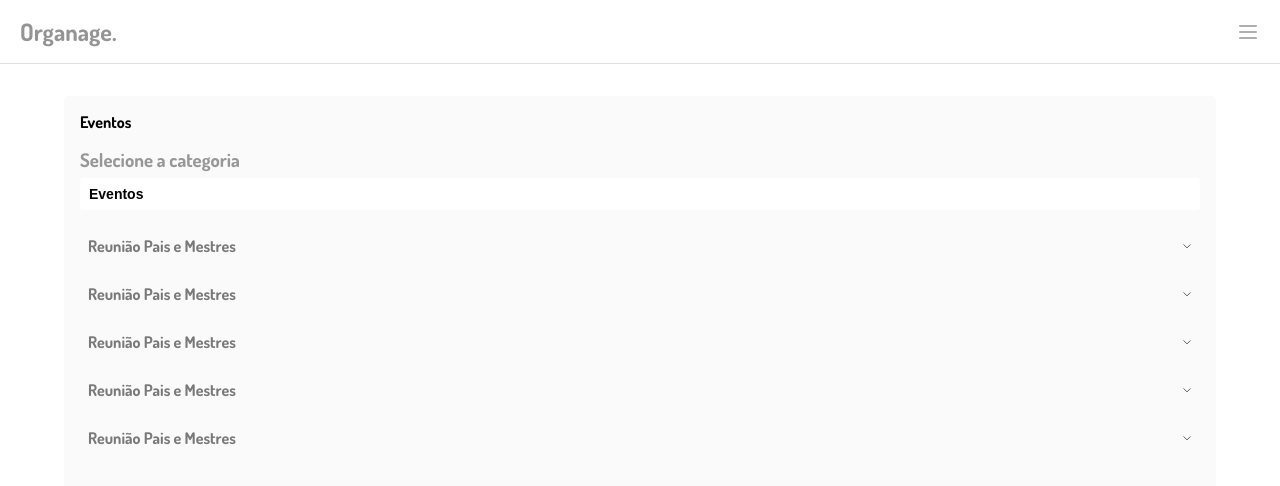
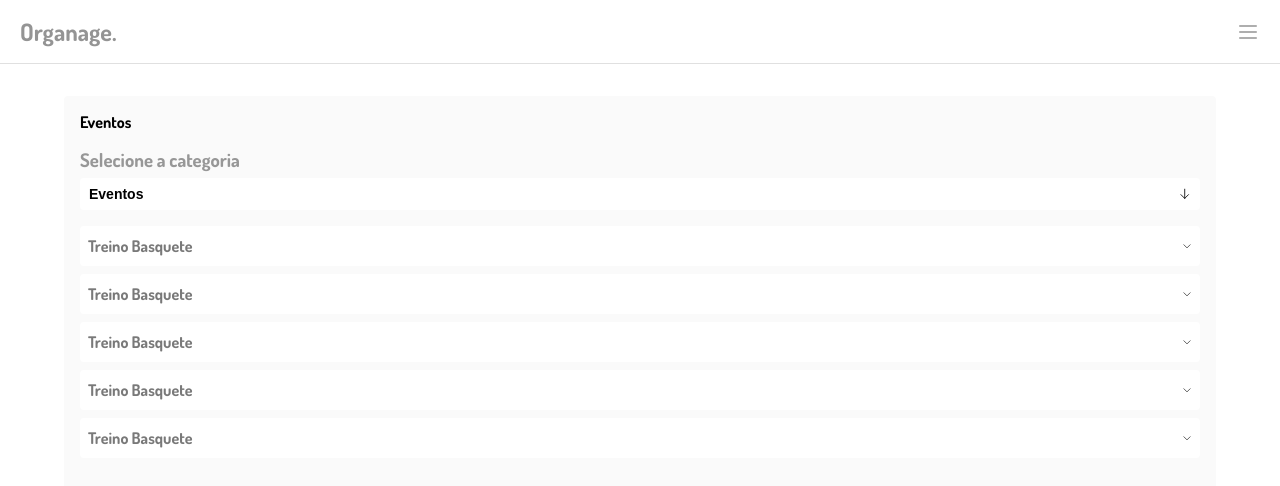
Before and after one commit to DamasoMagno/Organage, a React (Vite) app in the folder web/: page /calendar in a window 1280 px wide. Shown: the top 486 px of the page. Built offline with nearby package versions, Linux system fonts and the light colour scheme.

Commit message:
Frontend finished

```diff
--- a/web/src/components/DetailsDataModal/styles.ts
+++ b/web/src/components/DetailsDataModal/styles.ts
@@ -14,6 +14,18 @@ export const ModalContainer = styled(Modal.Content)`
   position: fixed;
   border-radius: 16px 16px 0 0;
   width: 100%;
+
+  @media(min-width: 728px){
+    top: 50%;
+    left: 50%;
+    transform: translate(-50%, -50%);
+    width: 50%;
+    border-radius: 16px;
+
+    .bar {
+      display: none;
+    }
+  }
 
   .bar {
     background-color: #EEEEEE;
--- a/web/src/components/Item/styles.ts
+++ b/web/src/components/Item/styles.ts
@@ -4,7 +4,7 @@ export const Container = styled.button`
   display: flex;
   align-items: center;
   justify-content: space-between;
-  background-color: #FAFAFA;
+  background-color: #FFFF;
   padding: 0.75rem 0.5rem;
   border-radius: 4px;
   width: 100%;
--- a/web/src/pages/Calendar/index.tsx
+++ b/web/src/pages/Calendar/index.tsx
@@ -9,6 +9,29 @@ import { Content } from "./styles";
 
 export function Calendar() {
   const { setModal } = useModal();
+
+  const events = [
+    {
+      id: Math.random(),
+      name: "Treino Basquete",
+    },
+    {
+      id: Math.random(),
+      name: "Treino Basquete",
+    },
+    {
+      id: Math.random(),
+      name: "Treino Basquete",
+    },
+    {
+      id: Math.random(),
+      name: "Treino Basquete",
+    },
+    {
+      id: Math.random(),
+      name: "Treino Basquete",
+    },
+  ];
 
   return (
     <>
@@ -34,21 +57,18 @@ export function Calendar() {
           </div>
 
           <div>
-            <Event onClick={() => setModal({ isOpen: true, type: "Calendar", id: "20" })}>
-              Reunião Pais e Mestres
-            </Event>
-            <Event onClick={() => setModal({ isOpen: true, type: "Calendar", id: "10" })}>
-              Reunião Pais e Mestres
-            </Event>
-            <Event>
-              Reunião Pais e Mestres
-            </Event>
-            <Event>
-              Reunião Pais e Mestres
-            </Event>
-            <Event>
-              Reunião Pais e Mestres
-            </Event>
+            {events.map(event => (
+              <Event
+                key={event.id}
+                onClick={() => setModal({
+                  isOpen: true,
+                  type: "Calendar",
+                  id: String(event.id)
+                })}
+              >
+                {event.name}
+              </Event>
+            ))}
           </div>
         </main>
       </Content>
--- a/web/src/pages/Calendar/styles.ts
+++ b/web/src/pages/Calendar/styles.ts
@@ -41,9 +41,8 @@ export const Content = styled(DefaultContainer)`
         }
 
         svg {
-          width: 1.125rem;
-          height: 1.12rem;
-          color: #FFF;
+          width: .85rem;
+          height: .85rem;
         }
       }
     }
--- a/web/src/pages/SignIn/styles.ts
+++ b/web/src/pages/SignIn/styles.ts
@@ -46,6 +46,10 @@ export const Form = styled.form`
   border-top-right-radius: 16px;
   background-color: #FFF;
 
+  @media(min-width: 728px){
+    border-radius: 16px;
+  }
+
   h2 {
     color: #00A3FF;
     font-weight: bold;
```
